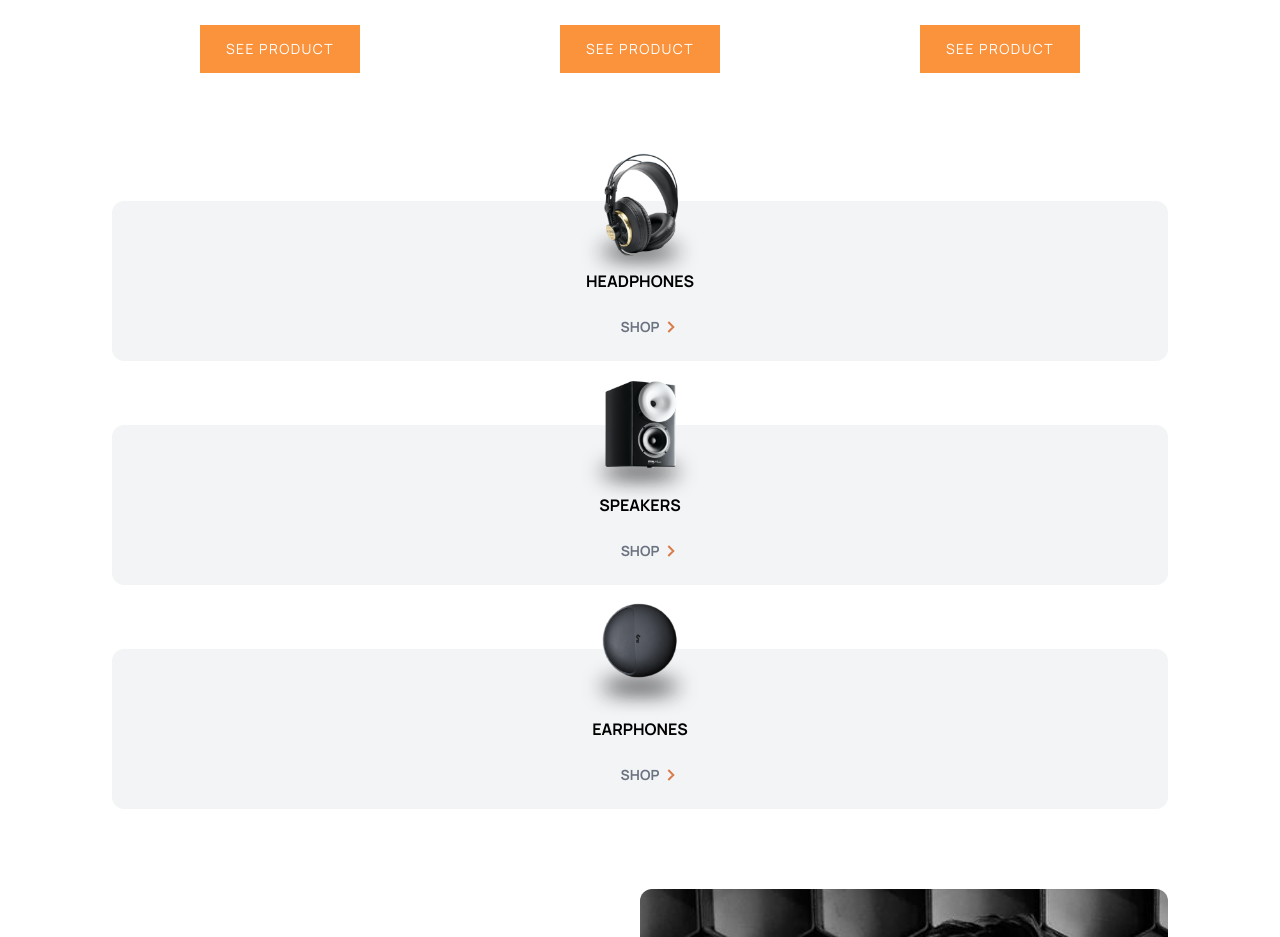
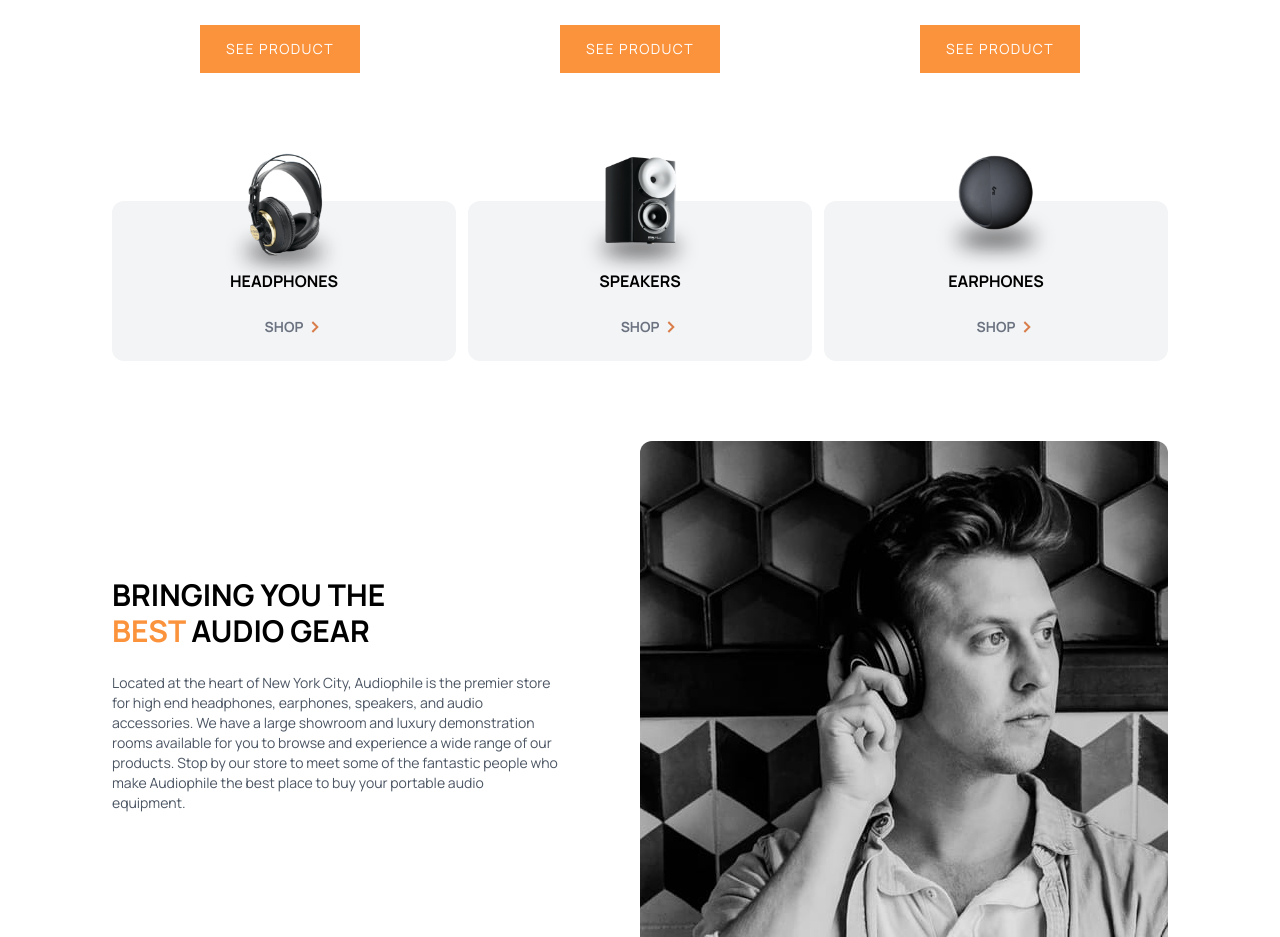
Before and after one commit to rmdbarbosa/audiophile-ecommerce, a Next.js app: page /earphones/yx1-earphones in a window 1280 px wide. Shown: the part 1220-2157 px from the top of the page. Built offline with nearby package versions, Linux system fonts and the light colour scheme.

Commit message:
fix: Product specific page layout

```diff
--- a/app/(pages)/(category)/[slug]/(products)/[productSlug]/page.tsx
+++ b/app/(pages)/(category)/[slug]/(products)/[productSlug]/page.tsx
@@ -46,7 +46,9 @@ export default function productsPage({
       />
       <h1 className="font-bold text-2xl mb-8">YOU MAY ALSO LIKE</h1>
       <div className="sm:flex sm:gap-3 lg:gap-6">{otherProducts}</div>
-      <ProductCard />
+      <div className="flex flex-wrap justify-center gap-3">
+        <ProductCard />
+      </div>
       <ManWithHeadphone />
       <Footer />
     </div>
```
